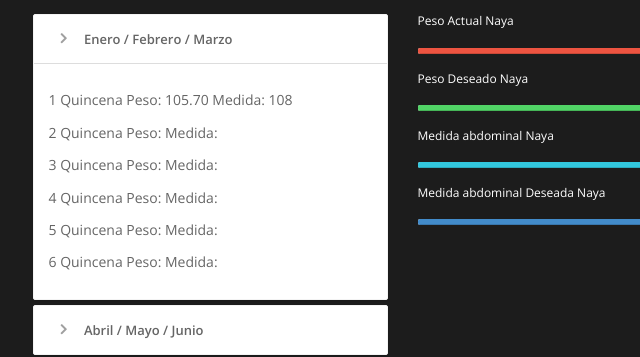
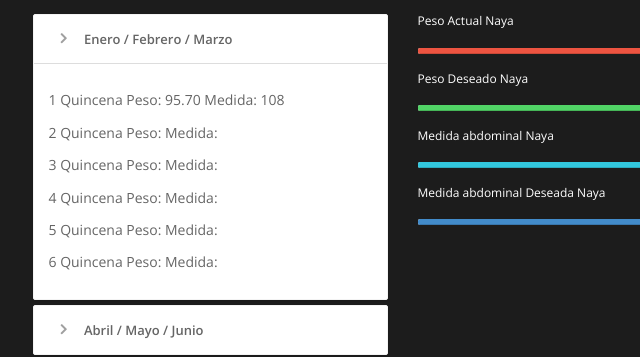
Before and after one commit to Sergio2694/NayiGym, a plain HTML site: page about.html in a window 1280 px wide. Both pictures are taken after a click on the link "Enero / Febrero / Marzo". Shown: the part 429-786 px from the top of the page, 430-1070 px from the left. Drawn offline with nearby package versions, Linux system fonts and the light colour scheme.

Commit message:
Update about.html

```diff
--- a/about.html
+++ b/about.html
@@ -121,7 +121,7 @@
 									 <div id="collapseOne-alt3" class="panel-collapse collapse">
 										<!-- Panel body -->
 										<div class="panel-body">
-										  </p>1 Quincena Peso: 105.70 Medida: 108</p>
+										  </p>1 Quincena Peso: 95.70 Medida: 108</p>
 										  </p>2 Quincena Peso:  Medida: </p>
 										  </p>3 Quincena Peso:  Medida: </p>
 										  </p>4 Quincena Peso:  Medida: </p>
```
